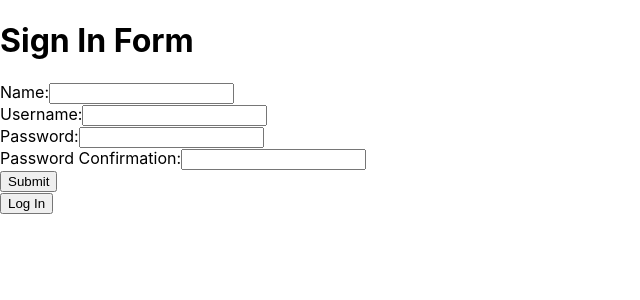
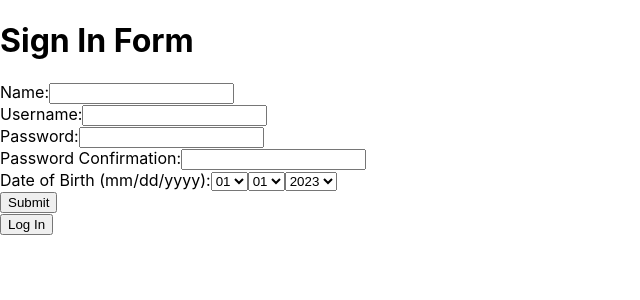
Before and after one commit to adrianic92/recipe-connect-app, a React (Create React App) app in the folder client/: page / in a window 1280 px wide. Both pictures are taken after a click on the button "Sign Up!". Shown: the top 300 px of the page, without its empty margins (0-640 px from the left). Built offline with nearby package versions, Linux system fonts and the light colour scheme; no server answers.

Commit message:
sign up form update

```diff
--- /dev/null
+++ b/client/src/components/algebra/Dates.js
@@ -0,0 +1,46 @@
+
+function yearArray(){
+
+    const years = []
+
+    for (let i = new Date().getFullYear(); i >= 1900; i--) {
+        years.push(`${i}`)
+    }
+
+    return years
+
+}
+
+function monthArray(){
+
+    const months = []
+
+    for (let i = 1; i <= 12; i++ ) {
+        let j = i.toString()
+        if (j.length == 1) {
+            j = "0" + j
+        }
+        months.push(j)
+    }
+
+    return months
+
+}
+
+function dayArray() {
+
+    const days = []
+
+    for (let i = 1; i <= 31; i++ ) {
+        let j = i.toString()
+        if (j.length == 1) {
+            j = "0" + j
+        }
+        days.push(j)
+    }
+
+    return days
+
+}
+
+export { dayArray, monthArray, yearArray }
--- a/client/src/components/authentication/SignUpForm.js
+++ b/client/src/components/authentication/SignUpForm.js
@@ -1,4 +1,5 @@
 import React, {useState} from "react";
+import { yearArray, monthArray, dayArray } from "../algebra/Dates";
 
 function SignInForm({setNewUser}) {
 
@@ -7,11 +8,28 @@ function SignInForm({setNewUser}) {
         username: "",
         password: "",
         passwordConfirmation: "",
+        date_of_birth: "20230101"
     });
 
     function handleChange(e) {
-        const name = e.target.name;
-        let value = e.target.value;
+
+        let name;
+        let value;
+
+        if (e.target.name === "year") {
+            value = e.target.value + formData.date_of_birth.slice(4)
+            name = "date_of_birth"
+        } else if (e.target.name === "month") {
+            value = formData.date_of_birth.slice(0,4) + e.target.value + formData.date_of_birth.slice(6)
+            name = "date_of_birth"
+        } else if (e.target.name === "day") {
+            value = formData.date_of_birth.slice(0,6) + e.target.value
+            name = "date_of_birth"
+        } else {
+            name = e.target.name;
+            value = e.target.value;
+        }
+
 
         setFormData({
             ...formData,
@@ -20,10 +38,25 @@ function SignInForm({setNewUser}) {
         console.log(formData)
     }
 
+    function handleSubmit(e) {
+        e.preventDefault()
+        console.log(formData)
+    }
+
+    function optionMaker(item){
+        return (
+            <option value={item} key={item}>{item}</option>
+        )
+    }
+
+    const years = yearArray().map(year => optionMaker(year))
+    const months = monthArray().map(month => optionMaker(month))
+    const days = dayArray().map(day => optionMaker(day))
+
     return (
         <div>
             <h1>Sign In Form</h1>
-            <form>
+            <form onSubmit={handleSubmit}>
                 <div>
                     <label>Name:</label>
                     <input type="text" autoComplete="name" name="name" onChange={handleChange}/>
@@ -41,6 +74,12 @@ function SignInForm({setNewUser}) {
                     <input type="password" autoComplete="password" name="passwordConfirmation" onChange={handleChange}/>
                 </div>
                 <div>
+                    <label>Date of Birth (mm/dd/yyyy):</label>
+                    <select name="month" onChange={handleChange}>{months}</select>
+                    <select name="day" onChange={handleChange}>{days}</select>
+                    <select name="year" onChange={handleChange}>{years}</select>
+                </div>
+                <div>
                     <button type="submit">Submit</button>
                 </div>
             </form>
```
Also changed, not shown: 1 other file (tests, documents, lock files or other folders).
